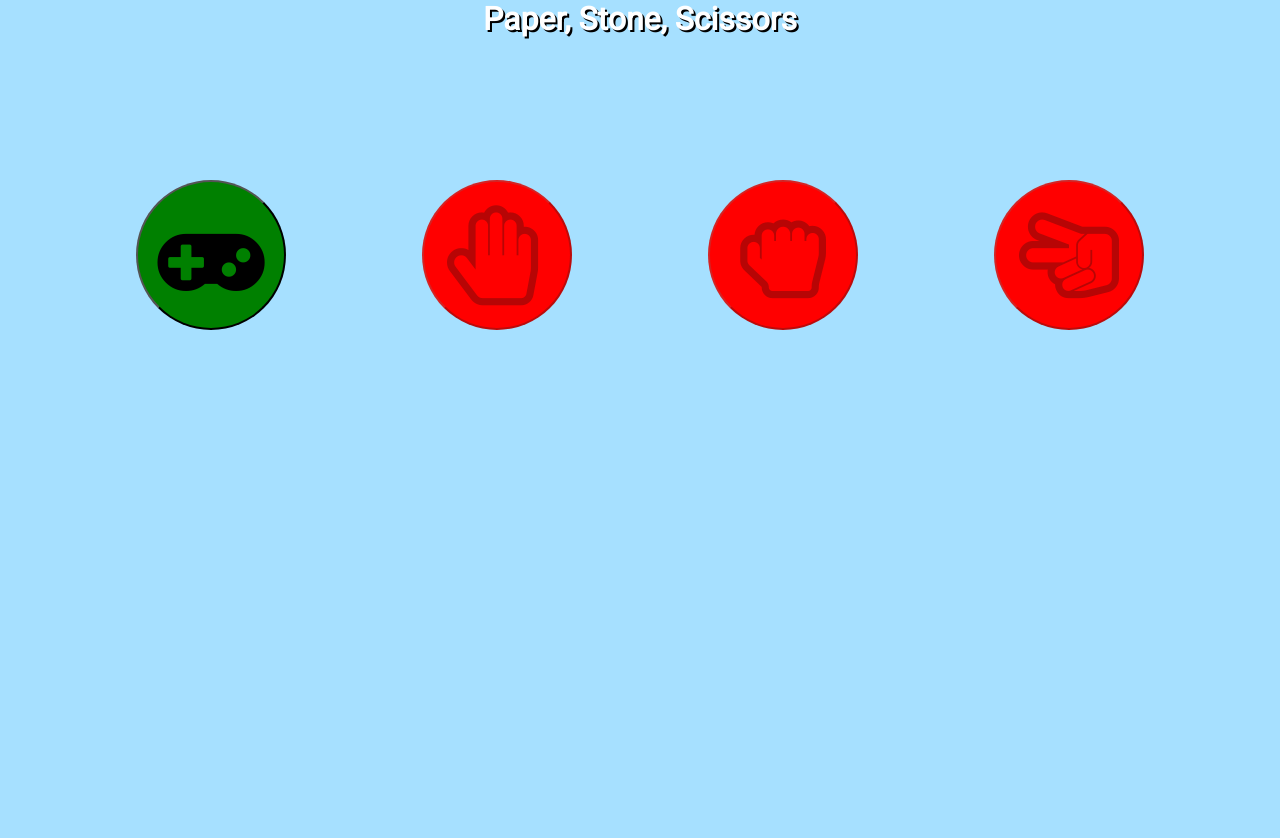
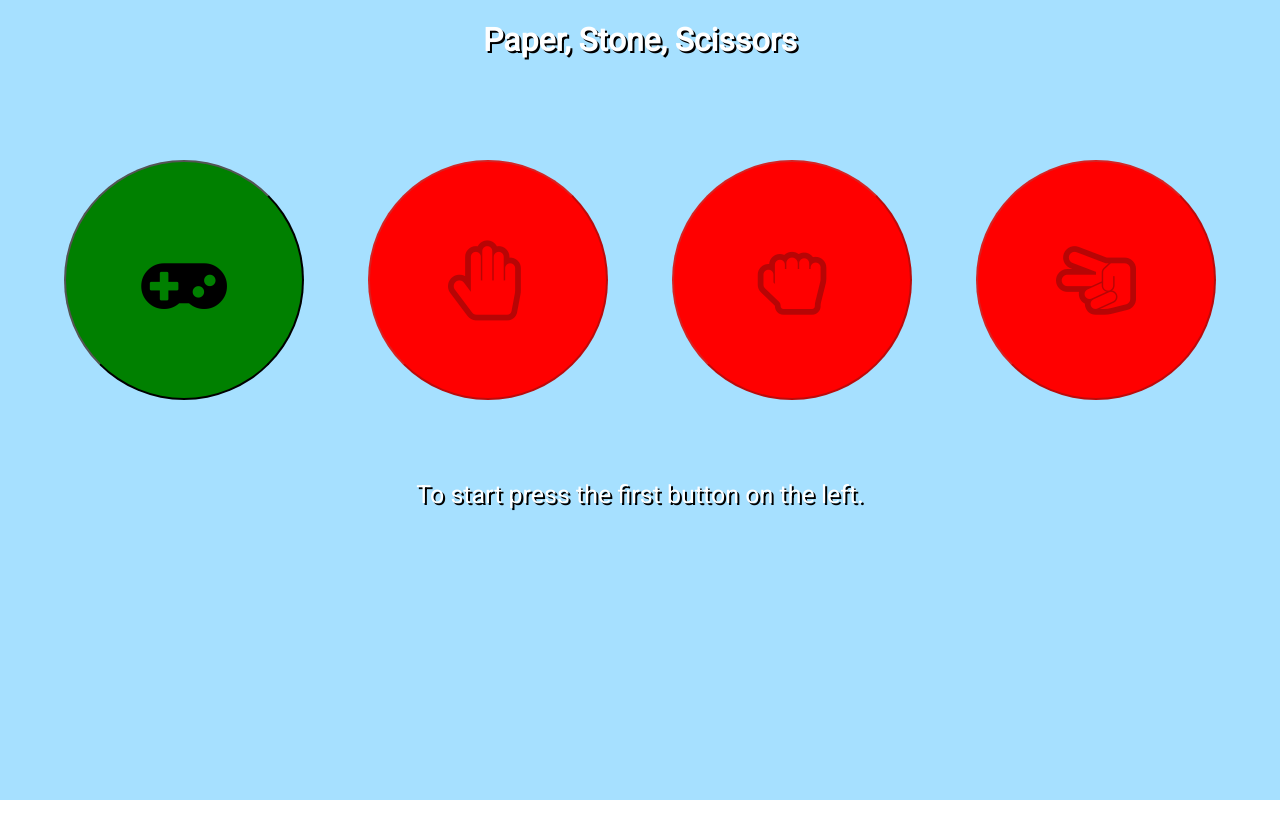
Before and after one commit to przemo88/react_kamien_papier_nozyce, a React (Create React App) app: page / in a window 1280 px wide. Shown: the top 838 px of the page. After the commit the page ends 800 px from the top, so only its background shows below. Built offline with nearby package versions, Linux system fonts and the light colour scheme.

Commit message:
desktop finish scss

```diff
--- a/src/Counter.js
+++ b/src/Counter.js
@@ -71,12 +71,17 @@ class Counter extends Component {
         }
     };
 
+
+
     render(props) {
+
+
+
         return (
             <>
                 <div className="board">
                     <div className="title_row">
-                        <h1 className="title">Paper, Stone, Scissors</h1>
+                        <h1>Paper, Stone, Scissors</h1>
                     </div>
                 </div>
 
@@ -127,7 +132,9 @@ class Counter extends Component {
                             pcPoint={this.state.pcPoint}
                         /> :
 
-                        <GameInfo></GameInfo>}
+                        <GameInfo
+                            roundLimit={this.state.roundLimit}
+                        ></GameInfo>}
 
                 </div>
             </>
@@ -135,4 +142,6 @@ class Counter extends Component {
     }
 }
 
+
+
 export default Counter;
--- a/src/Counter.scss
+++ b/src/Counter.scss
@@ -4,6 +4,9 @@
 body{
     margin:0;
     font-family: 'Roboto', sans-serif;
+    color:white;
+    text-shadow:2px 2px black;
+    margin: 0 auto;
 }
 
 .board{
@@ -18,38 +21,31 @@ body{
     height: $h;
     display: flex;
     justify-content: space-evenly;
+
 }
 
 .title_row{
-    @include row(10vh);
+    @include row(20vh);
 }
 
 .submit_row{
     @include row(40vh);
-    padding-top: 100px;
 }
 
-.title{
-    color:white;
-    text-shadow:2px 2px black;
-    margin: 0 auto;
-  }
-
-
   .result{
-    @include row(50vh);
+    @include row(40vh);
     display: block;
 }
 
   @mixin btn($content){
       position: relative;
-      height: 150px;
-      width: 150px;
+      height: 30vh;
+      width: 30vh;
       border-radius: 50%;
 
       &:before{
         font-family: 'FontAwesome';
-        font-size: 100px;
+        font-size: 5rem;
         content: $content;
       }
   }
--- a/src/GameInfo.js
+++ b/src/GameInfo.js
@@ -1,9 +1,24 @@
 import React from 'react';
-import "./Counter.scss"
-function GameInfo() {
-    return (
-        <div className="submit_row"></div>
-    )
+import "./Counter.scss";
+import "./GameInfo.scss";
+function GameInfo(props) {
+
+    const roundLimit = props.roundLimit;
+
+    if (roundLimit) {
+        return (
+
+            <div className="submit_row game_info">Now you can play.</div>
+        )
+    }
+    else {
+        return (
+
+            <div className="submit_row game_info">To start press the first button on the left.</div>
+        )
+    }
+
+
 }
 
 export default GameInfo;
--- /dev/null
+++ b/src/GameInfo.scss
@@ -0,0 +1,3 @@
+.game_info{
+    font-size: 25px;
+}
--- a/src/ResultInfo.js
+++ b/src/ResultInfo.js
@@ -5,12 +5,16 @@ class ReactInfo extends Component {
     render(props) {
         return (
             <div className="result">
+                <div className="left">
                     <div className="info">Round Limit: <br></br> {`${this.props.roundLimit}`}</div>
                     <div className="info">You choice: <br></br> {`${this.props.id}`}</div>
                     <div className="info">PC choice: <br></br> {`${this.props.ran}`}</div>
+                </div>
+                <div className="right">
                     <div className="info">Round Winner: <br></br> {`${this.props.roundWinner}`}</div>
                     <div className="info">User Point: <br></br> {`${this.props.userPoint}`}</div>
                     <div className="info">PC Point: <br></br> {`${this.props.pcPoint}`}</div>
+                </div>
             </div >
         );
     }
--- a/src/ResultInfo.scss
+++ b/src/ResultInfo.scss
@@ -1,3 +1,13 @@
+.result{
+    margin-top: 100px;
+}
+
+.left, .right{
+    display: flex;
+    justify-content: center;
+}
+
 .info{
     font-size: 20px;
+    width: 100%;
 }
```
Lines whose indentation alone changed are shown as unchanged.
